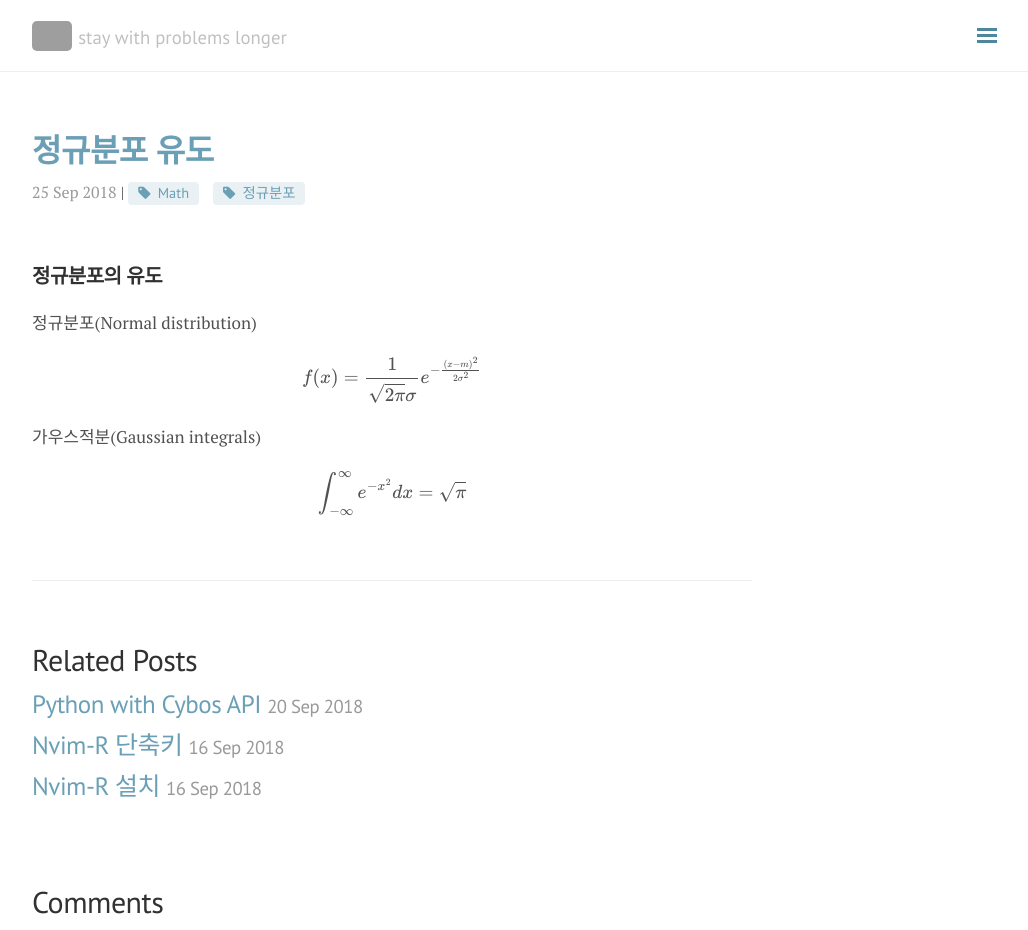
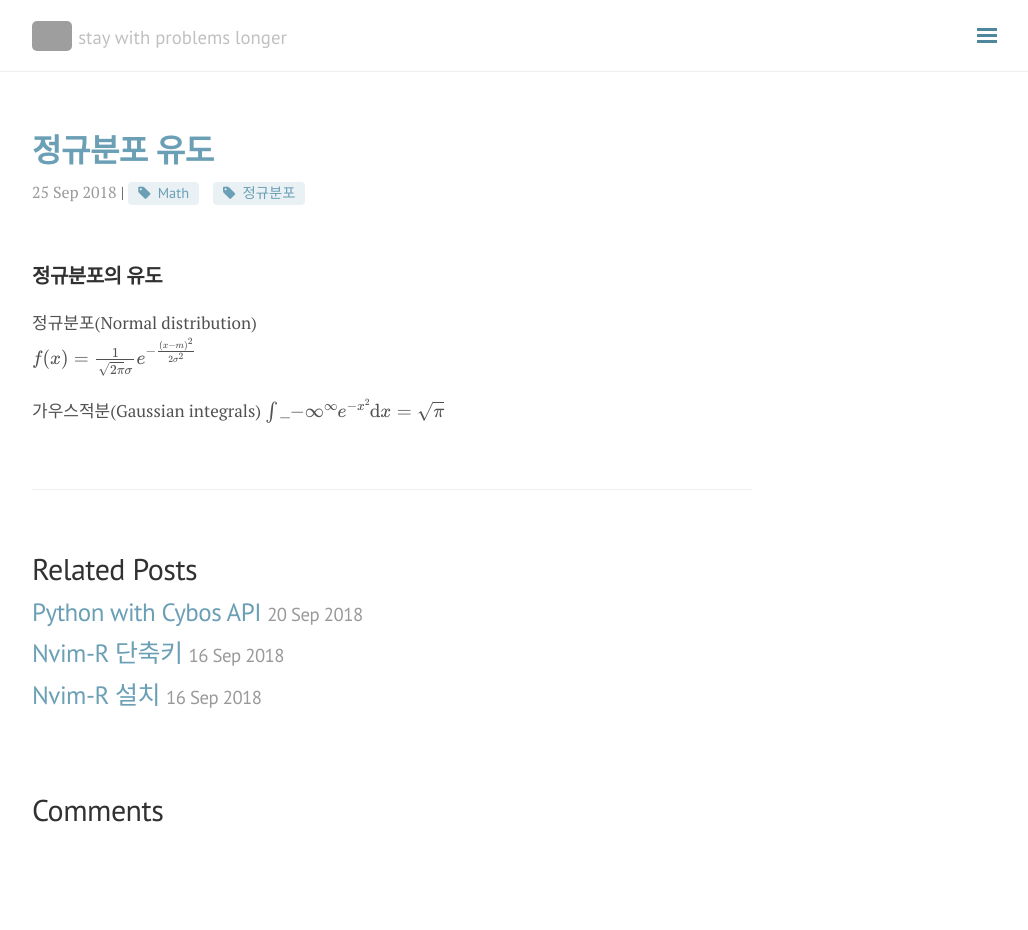
Before and after one commit to seokhoonj/seokhoonj.github.io, a Jekyll site: the page built from _posts/Math/2018-09-25-Math-normal_distribution.md, in a window 1280 px wide and 930 px high. Shown: the whole window, without its empty margins (248-1276 px from the left). Built offline with Jekyll 4.4.1, drawn with Linux system fonts in a browser that asks for light colours; nearby versions of some CDN libraries; formulas are drawn with MathJax 3; comment, search, counter and statistics services are not loaded; grey boxes are pictures that could not be loaded.

Commit message:
add _posts

```diff
--- a/_posts/Math/2018-09-25-Math-normal_distribution.md
+++ b/_posts/Math/2018-09-25-Math-normal_distribution.md
@@ -11,7 +11,7 @@ comments: false
 -------------
 
 정규분포(Normal distribution)
-<div style="text-align:center"><p>$$ f(x) = \frac{1}{\sqrt{2\pi}\sigma} e^{-\frac{(x-m)^2}{2\sigma^2}} $$</p></div>
+$$ f(x) = \frac{1}{\sqrt{2\pi}\sigma} e^{-\frac{(x-m)^2}{2\sigma^2}} $$
 
 가우스적분(Gaussian integrals)
-<div style="text-align:center"><p>$$ \int_{-\infty}^{\infty} e^{-x^2} dx = \sqrt{\pi} $$</p></div>
+$$ \int\_{-\infty}^{\infty} e^{-x^2}\mathrm{d}x = \sqrt{\pi} $$
```
